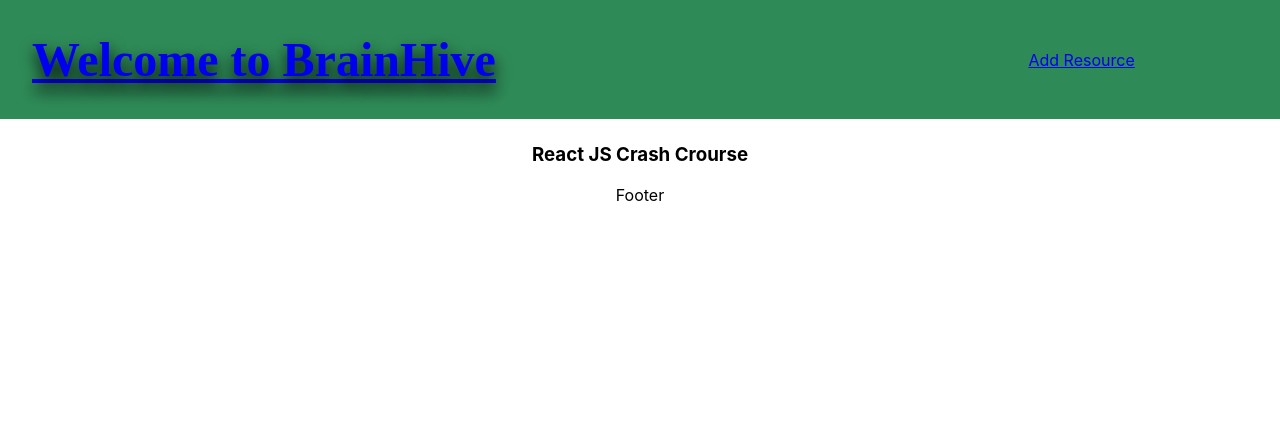
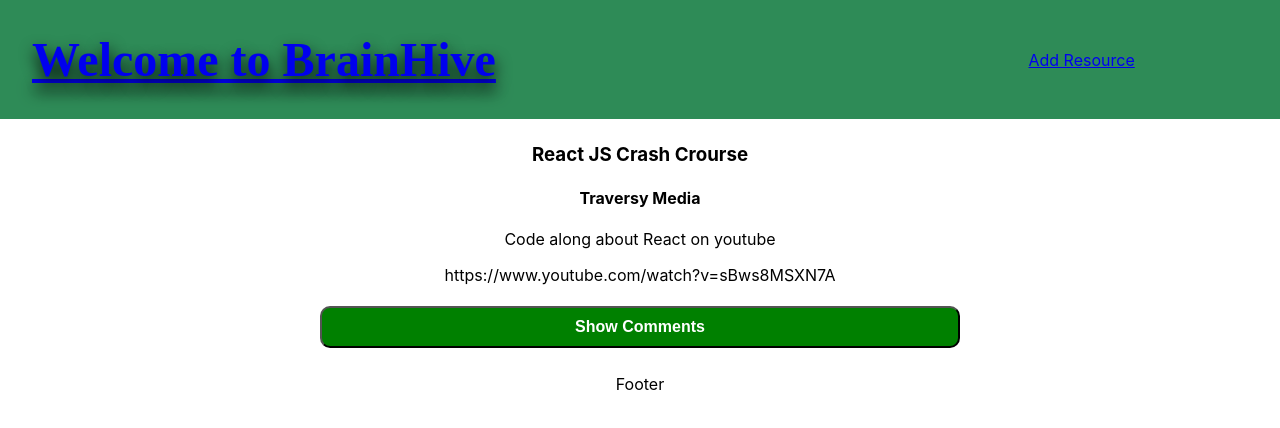
Before and after one commit to DavidJonesRIRed/SocialKnowledgeRepository, a React (Create React App) app: page /viewCourse/1 in a window 1280 px wide. Shown: the top 428 px of the page. Built offline with nearby package versions, Linux system fonts and the light colour scheme.

Commit message:
competed a working first version of Viewcourse

```diff
--- a/src/components/ResourceForm.js
+++ b/src/components/ResourceForm.js
@@ -1,4 +1,5 @@
 import React, {Component} from 'react';
+import Button from './common/Button';
 
 class ResourceForm extends Component{
     state ={
@@ -152,7 +153,7 @@
                         value={this.state.rating}
                         onChange={(e) => this.handleChange(e)}
                       />
-                    <button type="submit">Submit</button>
+                    <Button text="Submit" type="submit" />
                 </form>
             </div>
         );
@@ -175,21 +176,6 @@
         fontSize: 20,
         marginBottom: 8,
     },
-    button:{
-        alignSelf: "center",
-        backgroundColor: "blue",
-        color: "white",
-        fontWeight: "bold",
-        marginLeft: 5,
-        marginRight: 5,
-        marginBottom: 10,
-        marginTop: 5,
-        width: "50%",
-        borderRadius: 10,
-        fontSize: 16,
-        paddingTop: 10,
-        paddingBottom: 10,
-    }
 };
 
 export default ResourceForm;
--- a/src/components/ViewCourse.js
+++ b/src/components/ViewCourse.js
@@ -1,14 +1,52 @@
-import React from 'react';
-import { useParams } from 'react-router-dom';
+import React, { Component } from 'react';
+import { useParams, withRouter } from 'react-router-dom';
+import Button from './common/Button';
 
-const ViewComponent = (props) =>{
-    const { course } = props;
-    const { id } = useParams();
-    return (
-        <h3>
-            { course.title }
-        </h3>
-    );
+class ViewCourse extends Component {
+    state = {
+        showComments: false,
+    };
+
+    handleClick = () => {
+        this.setState({
+            showComments: !this.state.showComments,
+        })
+    };
+
+    renderComments = (course)  => {
+        return course.comments.map(comment => {
+            return (
+                <div className="box">
+                    <p>{ comment.user } :</p>
+                    <p>{ comment.text }</p>
+                </div>
+            );
+        });
+    };
+
+    render() {
+        const { course } = this.props;
+        //const { id } = useParams();
+        const { id } = this.props.match.params;
+        console.log(id);
+        return (
+            <div>
+                <h3>{ course.title }</h3>
+                <h4> { course.resourceAuthor }</h4>
+                <p>{ course.summary }</p>
+                <p>{ course.link }</p>
+                <Button
+                    onClick={ this.handleClick }
+                    buttonStyle= {{ backgroundColor: "green" }}
+                >
+                    {this.state.showComments ? "Hide Comments" : "Show Comments" }
+                </Button>
+                { this.state.showComments ? (
+                    this.renderComments(course)
+                ) : null }
+            </div>
+        );
+    }
 };
 
-export default ViewComponent;
+export default withRouter(ViewCourse);
--- /dev/null
+++ b/src/components/common/Button.js
@@ -0,0 +1,29 @@
+import React from 'react'
+
+const Button = (props) => {
+    return (
+        <button { ...props } style={{ ...styles.button, ...props.buttonStyle }} type="submit">
+            { props.children }
+        </button>
+    )
+}
+
+const styles = {
+    button:{
+        alignSelf: "center",
+        backgroundColor: "blue",
+        color: "white",
+        fontWeight: "bold",
+        marginLeft: 5,
+        marginRight: 5,
+        marginBottom: 10,
+        marginTop: 5,
+        width: "50%",
+        borderRadius: 10,
+        fontSize: 16,
+        paddingTop: 10,
+        paddingBottom: 10,
+    },
+}
+
+export default Button;
```
